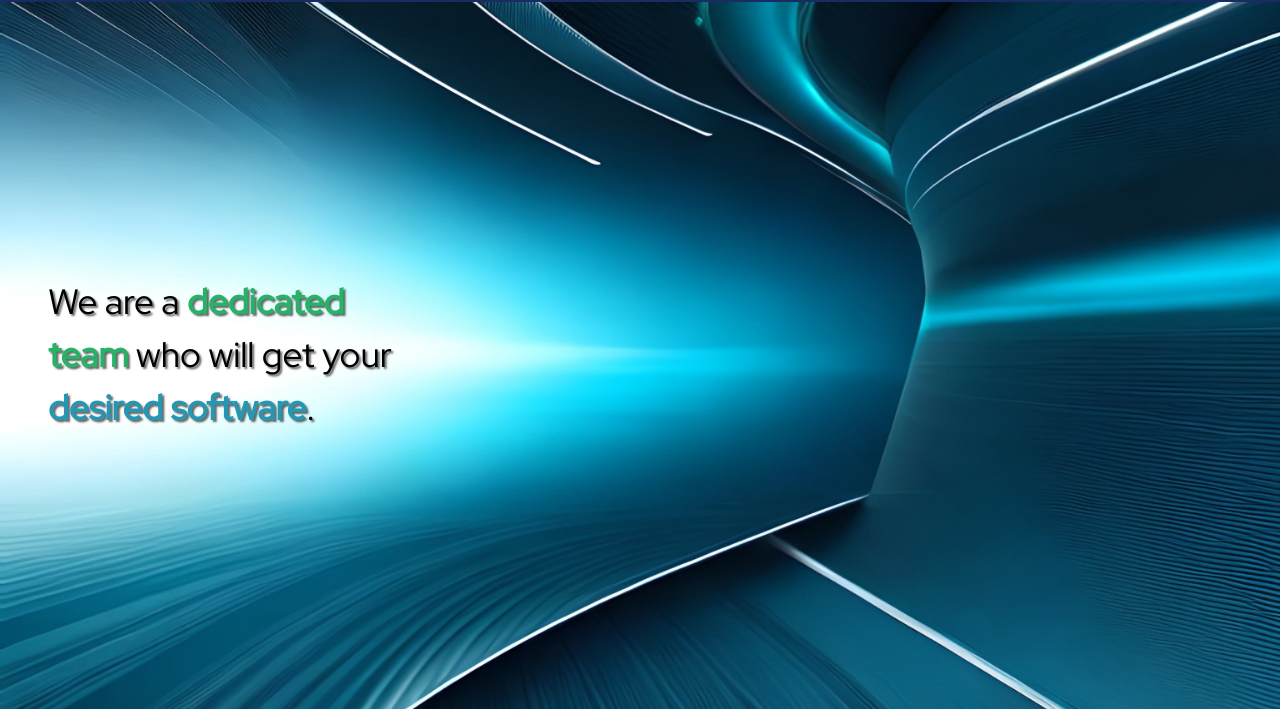
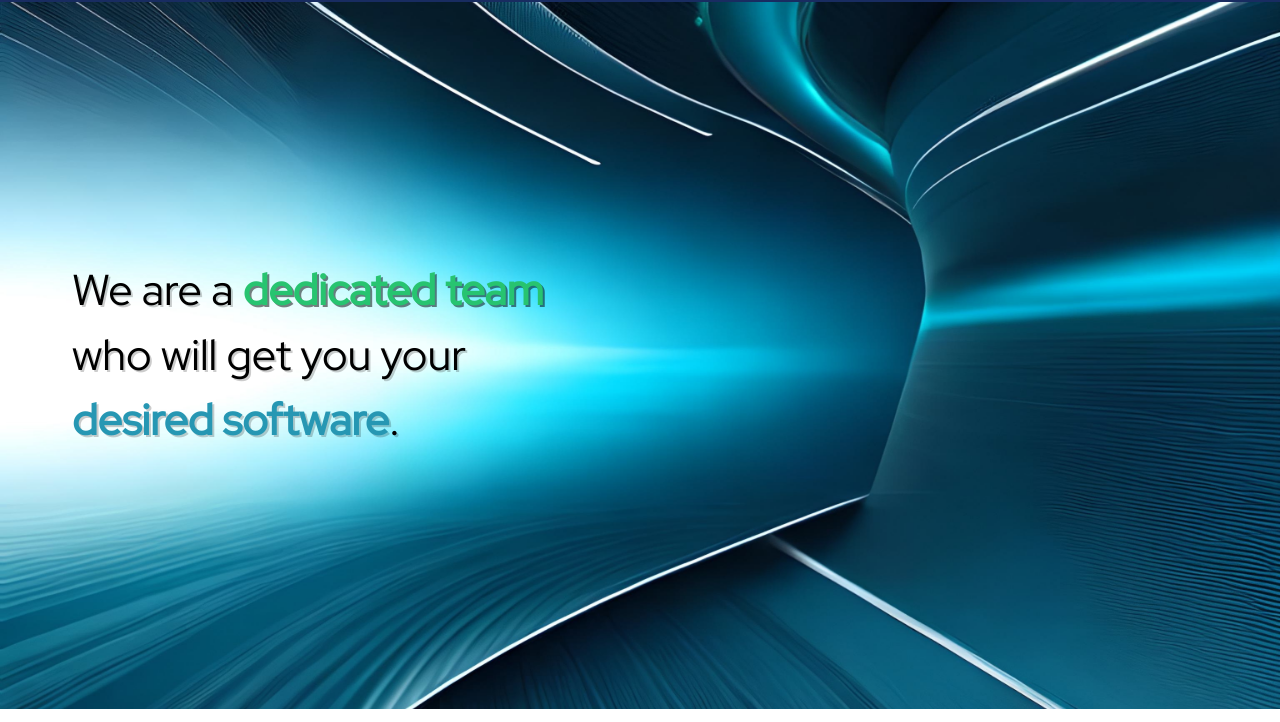
Before and after one commit to vitorgrocha2000/mindsIdea_site, a plain HTML site: page index.html in a window 1280 px wide. Shown: the part 71-793 px from the top of the page. Drawn offline with Linux system fonts and the light colour scheme.

Commit message:
edit impact-main-text

```diff
--- a/index.html
+++ b/index.html
@@ -56,7 +56,7 @@
             <div class="impact-main-text">
                 <!-- texto destacado para impacto ao usuário -->
                 <h2 id="impact-main-text-phase">We are a <span class="impact-main-text-phase-team">dedicated team</span>
-                    who will get your <span class="impact-main-text-phase-desired">desired software</span>.</h2>
+                    who will get you your <span class="impact-main-text-phase-desired">desired software</span>.</h2>
             </div>
         </section>
         <section id="services">
--- a/style.css
+++ b/style.css
@@ -109,18 +109,18 @@ main #impact-main {
 .impact-main-text {
     font-family: 'Red Hat Display', sans-serif;
     width: 90%;
-    max-width: 420px;
+    max-width: 600px;
     padding: 2rem;
-    text-shadow: 2px 2px 2px rgba(0, 0, 0, 0.6);
+    text-shadow: 2px 2px 0.5px rgba(0, 0, 0, 0.2);
     color: black;
-    margin-left: 1rem;
-    font-size: 1.5rem;
+    margin-left: 2.5rem;
+    font-size: 3rem;
     line-height: 1.5;
 }
 
 /* Estilo do texto na seção de impacto, foi necessário adicioanr para modificar o negrito */
 #impact-main-text-phase {
-    font-size: 2.2rem;
+    font-size: 2.7rem;
     font-weight: 400;
     /* font-family: 'Roboto', sans-serif; */
 }
@@ -128,7 +128,8 @@ main #impact-main {
 /* Estilo do texto na seção de impacto para destacar o "Dedicated Team */
 .impact-main-text-phase-team {
     font-weight: bolder;
-    color: #26b368;
+    color:#27c470;
+    text-shadow: 2px 2px 0.5px rgba(0, 0, 0, 0.5);
 }
 
 /* Estilo do texto na seção de impacto para destacar o "desired Software */
@@ -147,7 +148,7 @@ main #impact-main {
 }
 
 .icon-services a img {
-    height: 20vh;
+    height: 16vh;
     /* margin-bottom: 0.8rem; */
 }
 
```
